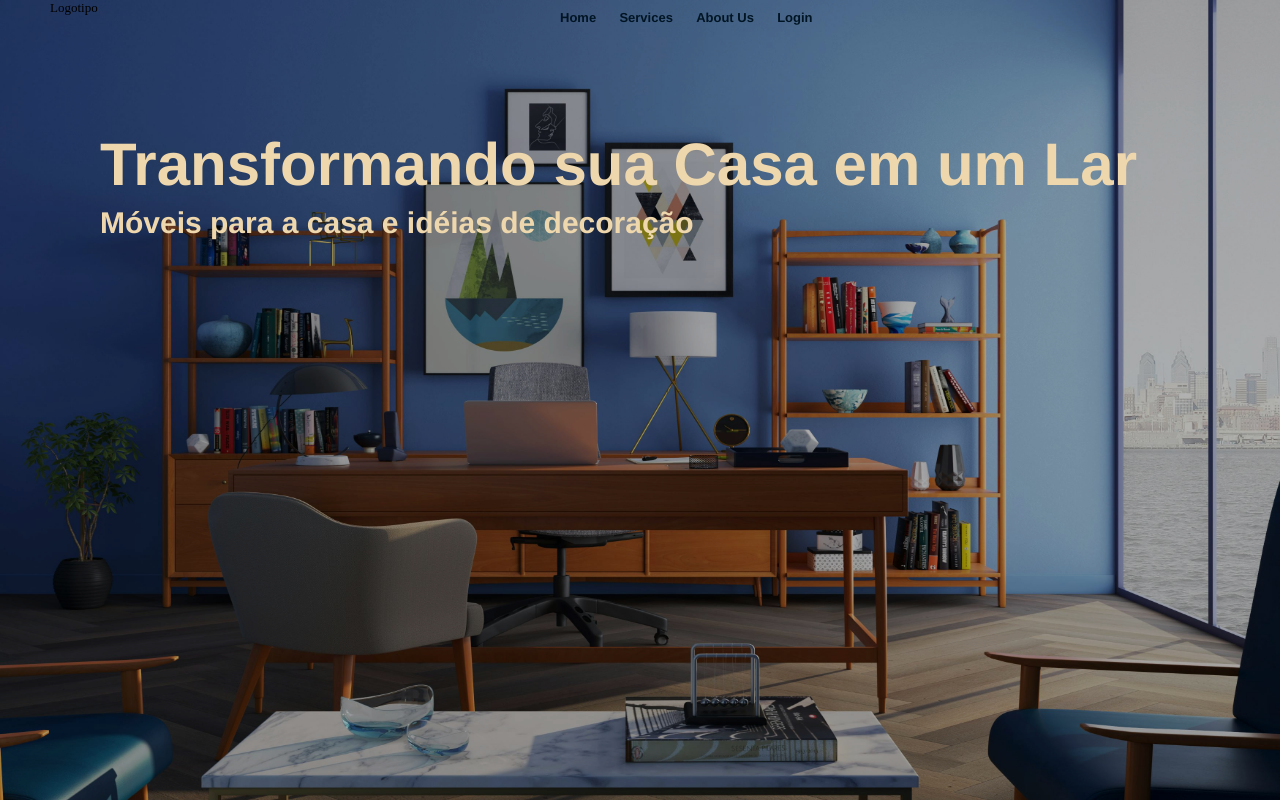
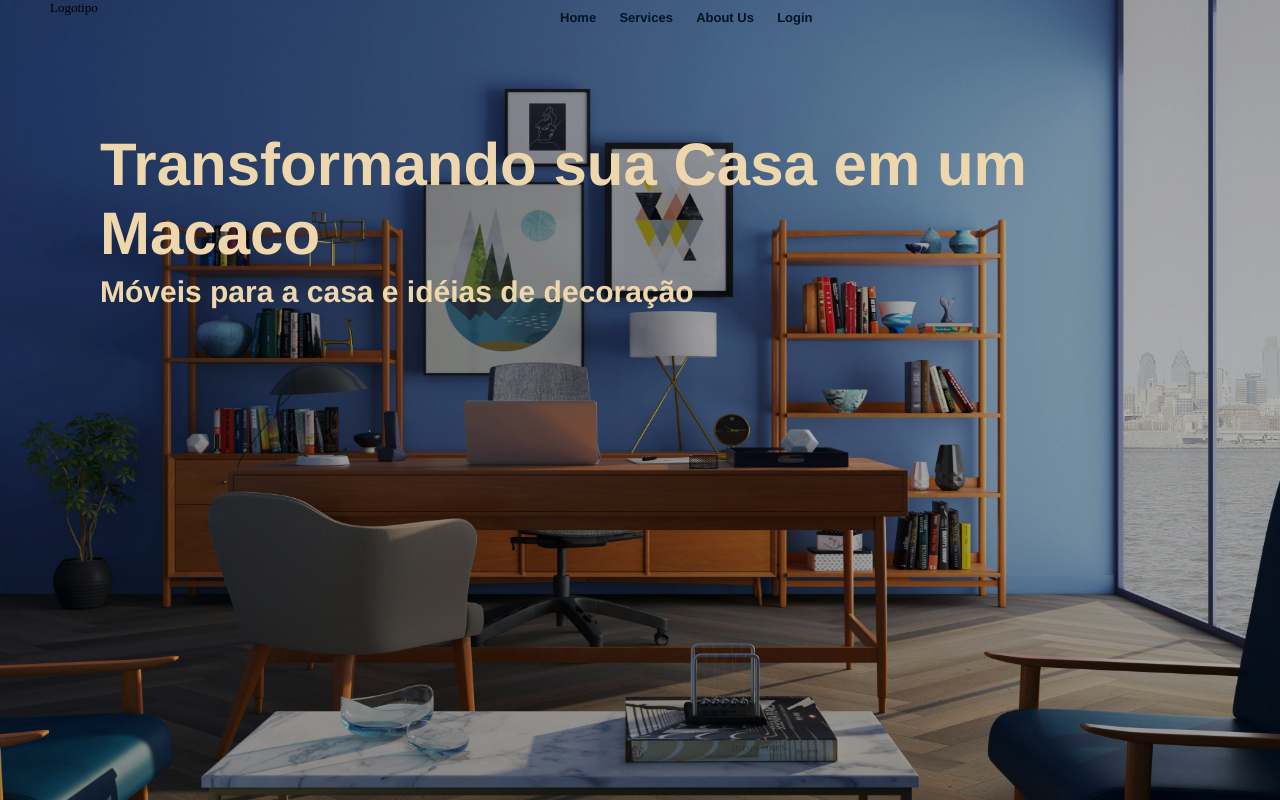
Before and after one commit to felpz-pe/home-decor-page, a plain HTML site: page conteudo.html in a window 1280 px wide. Drawn offline with Linux system fonts and the light colour scheme.

Commit message:
alterando macaco

```diff
--- a/conteudo.html
+++ b/conteudo.html
@@ -16,7 +16,7 @@
         <div class="content">
             <img src="imagem_de_fundo.jpg" height="100%" width="100%">
             <div class="title">
-                <h2>Transformando sua Casa em um Lar</h2>
+                <h2>Transformando sua Casa em um Macaco</h2>
                 <h4>Móveis para a casa e idéias de decoração</h4>
             </div>
         </div>
```
